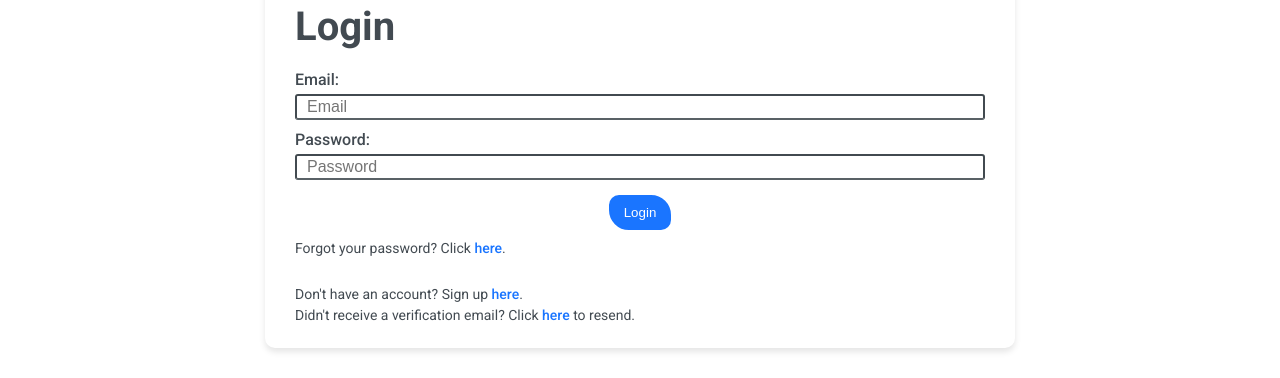
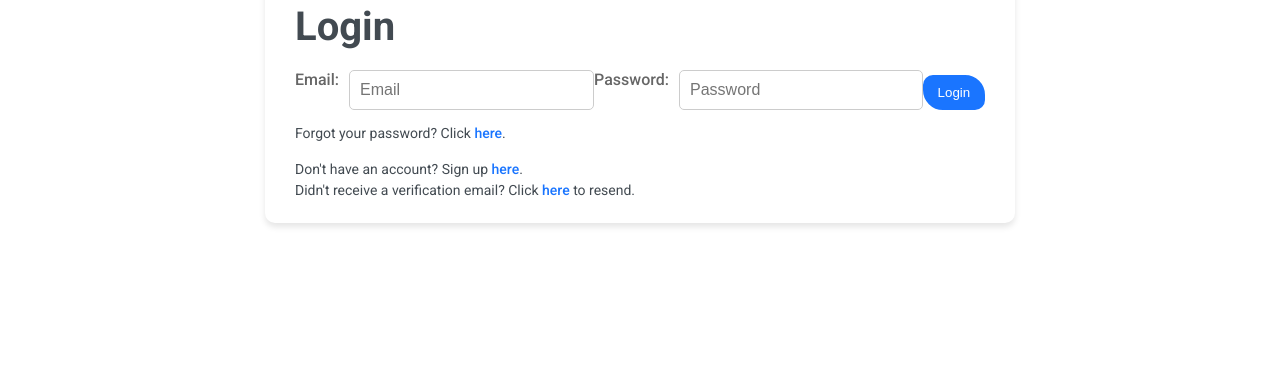
Before and after one commit to cnourrcier/e-commerce-front-end-mern, a React (Vite) app: page /login in a window 1280 px wide. Shown: the part 217-595 px from the top of the page. Built offline with nearby package versions, Linux system fonts and the light colour scheme; no server answers; a web font is replaced by a local one.

Commit message:
Further styling: touch up login, signup, account

```diff
--- a/src/components/account/index.jsx
+++ b/src/components/account/index.jsx
@@ -75,7 +75,7 @@ export default function Account() {
 
     return (
         <div className='account-container'>
-            <h2>Update Account</h2>
+            <h1>Update Account</h1>
             <form onSubmit={handleUpdate} >
                 <label htmlFor='firstName'>First Name</label>
                 <input
@@ -120,8 +120,8 @@ export default function Account() {
                 <button className='submit-button' type='submit'>Update Account</button>
             </form>
             <div className='non-submit-button-container'>
-            <Button onClick={handleDeleteAccount} buttonText={'Delete Account'} />
-            <Button onClick={() => navigate('/profile')} buttonText={'Return to Profile'}/>
+                <Button onClick={handleDeleteAccount} buttonText={'Delete Account'} />
+                <Button onClick={() => navigate('/profile')} buttonText={'Return to Profile'} />
             </div>
         </div>
     )
--- a/src/components/account/styles.css
+++ b/src/components/account/styles.css
@@ -8,7 +8,8 @@
     box-shadow: 0 4px 6px rgba(0, 0, 0, 0.1);
 }
 
-.account-container h2 {
+.account-container h1 {
+    font-size: 2.5rem;
     margin-bottom: 20px;
     color: var(--text-color1);
 }
--- a/src/components/login/index.jsx
+++ b/src/components/login/index.jsx
@@ -61,8 +61,8 @@ export default function Login() {
         <div className='login-container'>
             <form>
                 <h1>Login</h1>
-                <div className='inputs-container'>
-                    <div className='input'>
+                <div className='login-inputs-container'>
+                    <div className='login-input'>
                         <label htmlFor='email'>Email:</label>
                         <input
                             type='email'
@@ -74,7 +74,7 @@ export default function Login() {
                             required
                         />
                     </div>
-                    <div className='input'>
+                    <div className='login-input'>
                         <label htmlFor='password'>Password:</label>
                         <input
                             type='password'
@@ -92,7 +92,7 @@ export default function Login() {
                 </div>
                 <p>Forgot your password? Click <a href='/request-password-reset'>here</a>.</p>
             </form>
-            <div>
+            <div className='login-bottom-links'>
                 <p>Don't have an account? Sign up <a href='/signup'>here</a>.</p>
                 <p>Didn't receive a verification email? Click <a href='/resend-verification-email'>here</a> to resend.</p>
             </div>
--- a/src/components/login/styles.css
+++ b/src/components/login/styles.css
@@ -28,57 +28,60 @@
     color: hsl(216, 100%, 60%);
 }
 
-.inputs-container {
+.login-inputs-container {
     display: flex;
     align-items: center;
-    gap: 10px;
+    justify-content: space-between;
 }
 
-.input {
+.login-input {
     display: flex;
     gap: 10px;
 }
 
-.input label {
+.login-input label {
+    font-size: 1em;
     font-weight: 500;
-    color: var(--text-color1);
+    color: #666;
 }
 
-.input input {
-    margin-right: 10px;
-    width: 25vw;
-    border: 2px solid var(--text-color1);
-    border-radius: 3px;
-    font-size: 16px;
-    padding: 2px 10px;
+.login-input input {
+    width: 100%;
+    border: 1px solid #ccc;
+    border-radius: 5px;
+    font-size: 1em;
+    padding: 10px 40px 10px 10px;
+    margin-bottom: 15px;
     color: var(--text-color1);
 }
 
 @media (max-width: 785px) {
-    .inputs-container {
+    .login-inputs-container {
         flex-direction: column;
     }
 
-    .input {
+    .login-input {
         display: flex;
         flex-direction: column;
-        gap: 5px;
         width: 100%;
         margin-right: auto;
     }
 
-    .input input {
-        margin-right: 0px;
+    .login-input input {
         width: 100%;
     }
 }
 
+.login-button {
+    margin: 5px 0px 15px 0;
+}
+
 .login-container p {
     font-size: 14px;
-    margin: 5px 0px;
+    margin-bottom: 5px;
     color: var(--text-color1);
 }
 
-.login-button {
-    margin: 5px 0px;
+.login-bottom-links {
+    margin-top: -5px;
 }
--- a/src/components/signup/index.jsx
+++ b/src/components/signup/index.jsx
@@ -62,9 +62,9 @@ export default function Signup() {
                     <>
                         <form>
                             <h1>Sign up</h1>
-                            <div className='inputs-container'>
-                                <div className='name-input-container'>
-                                    <div className='input'>
+                            <div className='signup-inputs-container'>
+                                <div className='signup-name-input-container'>
+                                    <div className='signup-input'>
                                         <label htmlFor='firstName'>First Name:</label>
                                         <input
                                             type='name'
@@ -76,7 +76,7 @@ export default function Signup() {
                                             required
                                         />
                                     </div>
-                                    <div className='input'>
+                                    <div className='signup-input'>
                                         <label htmlFor='lastName'>Last Name:</label>
                                         <input
                                             type='name'
@@ -89,7 +89,7 @@ export default function Signup() {
                                         />
                                     </div>
                                 </div>
-                                <div className='input'>
+                                <div className='signup-input'>
                                     <label htmlFor='email'>Email:</label>
                                     <input
                                         type='email'
@@ -101,8 +101,8 @@ export default function Signup() {
                                         required
                                     />
                                 </div>
-                                <div className='password-input-container'>
-                                    <div className='input'>
+                                <div className='signup-password-input-container'>
+                                    <div className='signup-input'>
                                         <label htmlFor='password'>Password:</label>
                                         <input
                                             type='password'
@@ -114,7 +114,7 @@ export default function Signup() {
                                             required
                                         />
                                     </div>
-                                    <div className='input'>
+                                    <div className='signup-input'>
                                         <label htmlFor='confirmPassword'>Confirm Password:</label>
                                         <input
                                             type='password'
@@ -127,9 +127,7 @@ export default function Signup() {
                                         />
                                     </div>
                                 </div>
-                                <div className='signup-button'>
-                                    <Button onClick={handleSignup} buttonText={'Signup'} />
-                                </div>
+                                <Button onClick={handleSignup} buttonText={'Signup'} />
                             </div>
                             {error && <div className='error-message'>{error}</div>}
                         </form>
--- a/src/components/signup/styles.css
+++ b/src/components/signup/styles.css
@@ -28,14 +28,14 @@
     color: hsl(216, 100%, 60%);
 }
 
-.inputs-container {
+.signup-inputs-container {
     display: flex;
     flex-direction: column;
     align-items: center;
     gap: 10px;
 }
 
-.name-input-container {
+.signup-name-input-container {
     display: flex;
     flex-direction: column;
     justify-content: space-between;
@@ -43,7 +43,7 @@
     gap: 10px;
 }
 
-.password-input-container {
+.signup-password-input-container {
     display: flex;
     flex-direction: column;
     justify-content: space-around;
@@ -51,42 +51,41 @@
     gap: 10px;
 }
 
-.input {
+.signup-input {
     display: flex;
     flex-direction: column;
-    gap: 5px;
+    gap: 10px;
     width: 100%;
 }
 
-.input label {
+.signup-input label {
+    font-size: 1em;
     font-weight: 500;
-    color: var(--text-color1);
+    color: #666;
 }
 
-.input input {
+.signup-input input {
     width: 100%;
-    border-bottom: 2px solid hsl(207, 31%, 11%, 0.7);
-    border-radius: 3px;
-    font-size: 16px;
-    padding: 2px 10px;
+    border: 1px solid #ccc;
+    border-radius: 5px;
+    font-size: 1em;
+    padding: 10px;
+    margin-bottom: 15px;
     color: var(--text-color1);
 }
 
 @media (min-width: 750px) {
-    .name-input-container {
+    .signup-name-input-container {
         flex-direction: row;
     }
 
-    .password-input-container {
+    .signup-password-input-container {
         flex-direction: row;
     }
 }
 
 .signup-container p {
+    margin-top: -5px;
     font-size: 14px;
     color: var(--text-color1);
 }
-
-.signup-button {
-    margin-top: 15px;
-}
```
